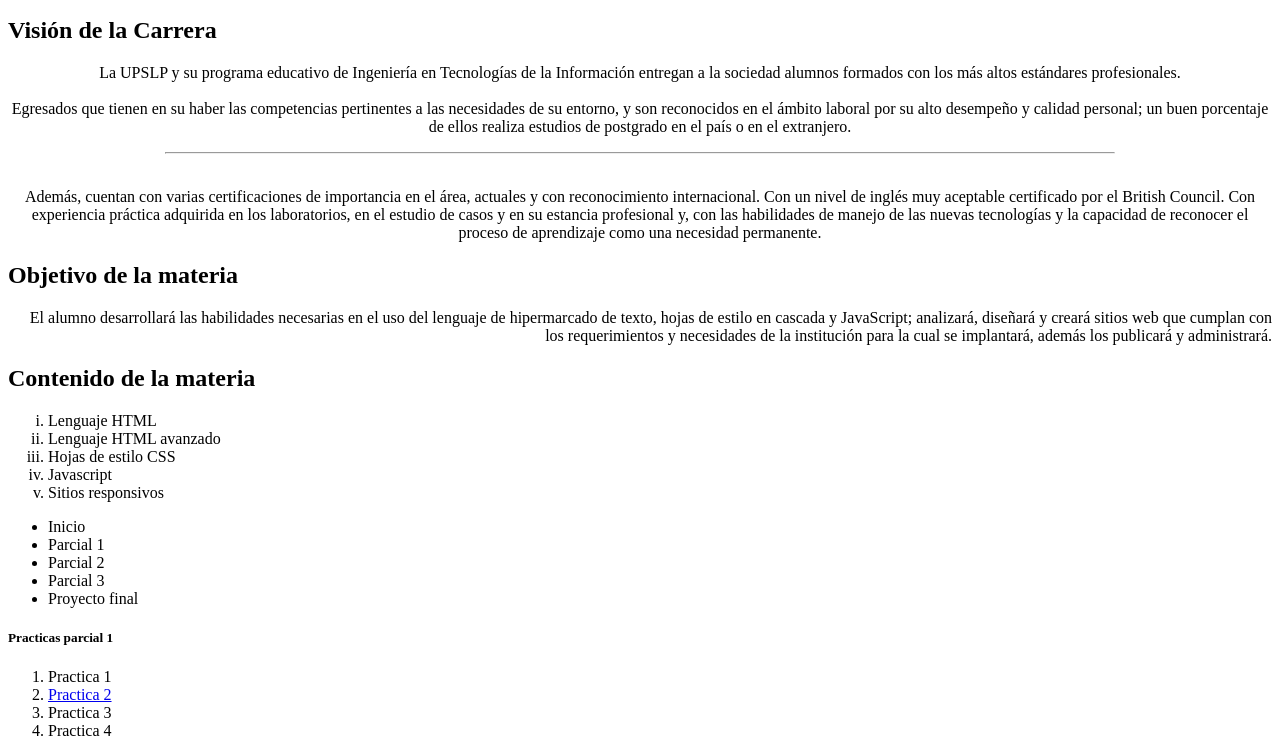
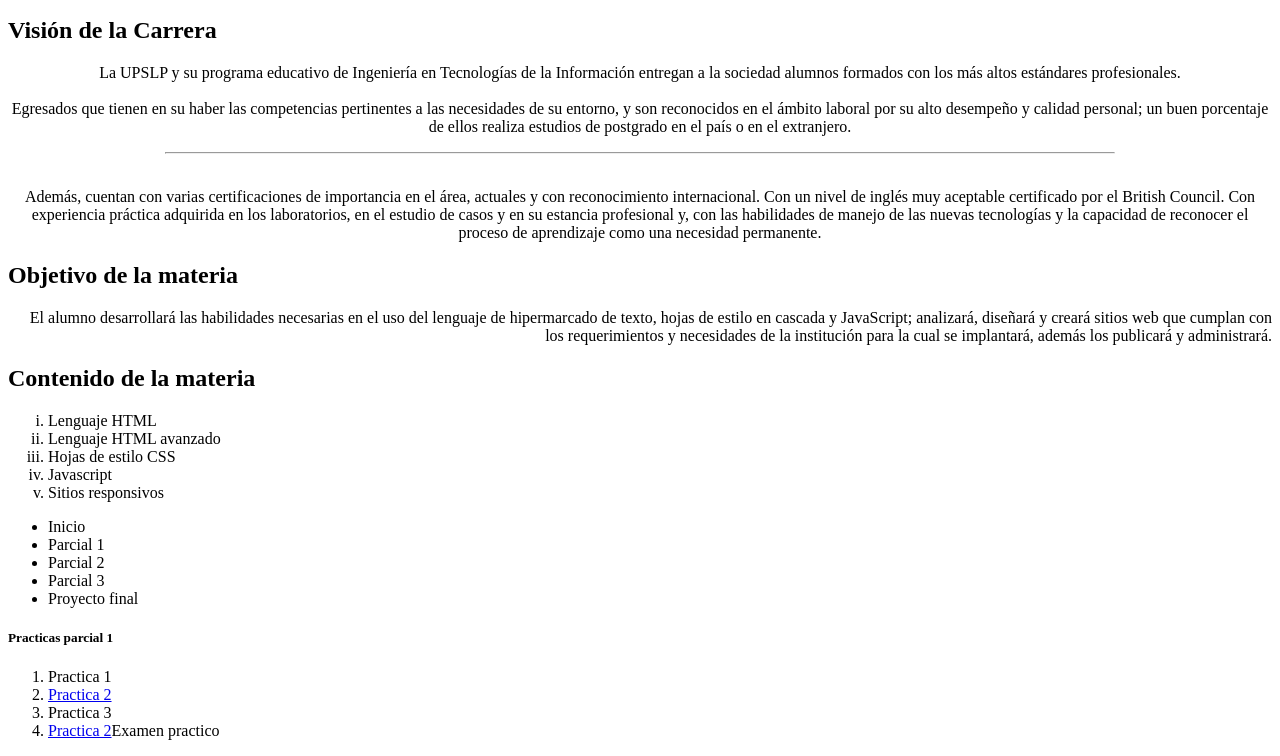
Before and after one commit to charlychuchus/portafolio, a plain HTML site: page index.html in a window 1280 px wide. Shown: the part 525-1281 px from the top of the page. Drawn offline with Linux system fonts and the light colour scheme.

Commit message:
Update index.html

```diff
--- a/index.html
+++ b/index.html
@@ -66,7 +66,8 @@
             <li>Practica 1</li>
             <li><a href="practica2.html">Practica 2</a></li>
             <li>Practica 3</li>
-            <li>Practica 4</li>
+            <li><a href="oxxo.html">Practica 2</a>Examen practico</li>
+
 
           </ol>
 
```
